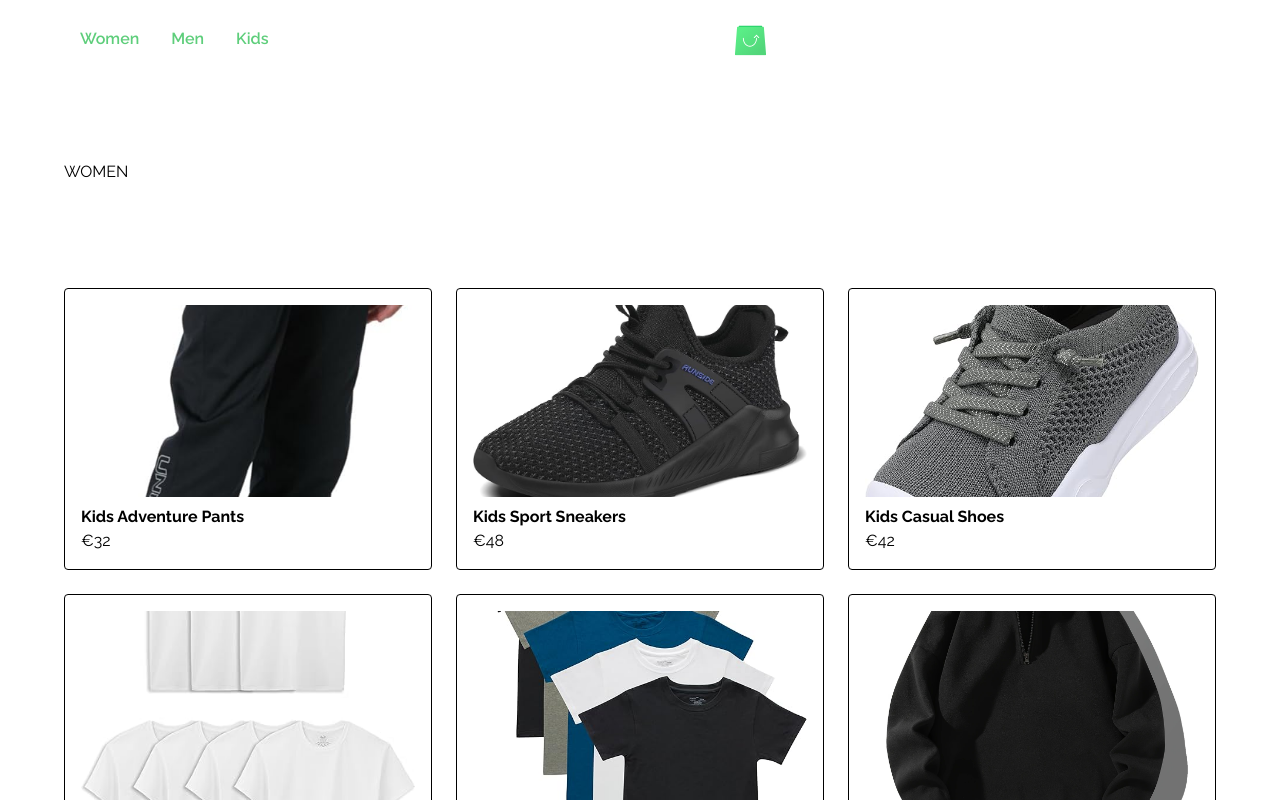
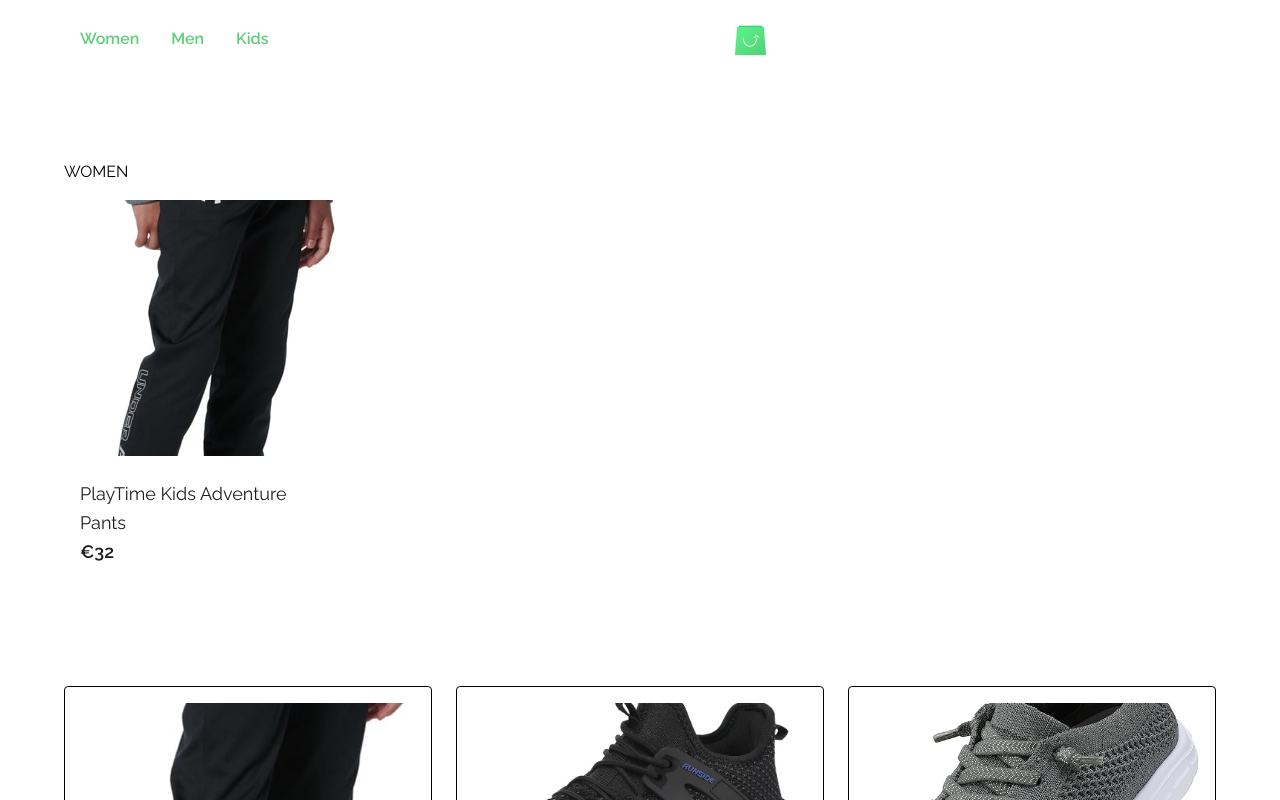
Before and after one commit to HolyCrusaD3R/e-commerce-website, a React (Vite) app: page / in a window 1280 px wide. Shown: the top 800 px of the page. Built offline with nearby package versions, Linux system fonts and the light colour scheme.

Commit message:
add custom color to index.css, write styles for listings which will appear in HomePage.jsx and test it

```diff
--- /dev/null
+++ b/src/components/Listing/Listing.jsx
@@ -0,0 +1,27 @@
+import { Link } from "react-router-dom";
+
+const Listing = ({ listing }) => {
+  return (
+    <Link
+      to={`/listing/${listing.id}`}
+      className="flex flex-col justify-between gap-6 p-4 w-1/4"
+    >
+      <img
+        src={listing.images[0]}
+        alt={listing.title}
+        className="w-full aspect-square object-cover object-center"
+      />
+      <div className="flex flex-col justify-center">
+        <p className="text-[18px]/[1.6] text-c-black">
+          {listing.company} {listing.title}
+        </p>
+        <p className="text-[18px]/[1.6] text-c-black font-semibold">
+          €{listing.prices.eur}
+        </p>{" "}
+        {/* TODO currency */}
+      </div>
+    </Link>
+  );
+};
+
+export default Listing;
--- a/src/index.css
+++ b/src/index.css
@@ -3,5 +3,6 @@
 
 @theme {
   --color-c-primary: #5ece7b;
+  --color-c-black: #1d1f22;
   --font-raleway: "Raleway", sans-sarif;
 }
--- a/src/pages/HomePage.jsx
+++ b/src/pages/HomePage.jsx
@@ -1,3 +1,4 @@
+import Listing from "../components/Listing/Listing";
 import { useListings } from "../context/ListingsContext";
 
 export default function HomePage({ category = "women" }) {
@@ -6,6 +7,9 @@ export default function HomePage({ category = "women" }) {
   return (
     <div className="mt-20 pt-20 w-9/10 mx-auto">
       <h1 className="uppercase">{category}</h1>
+      <div>
+        <Listing listing={listings[0]} />
+      </div>
       <div className="grid grid-cols-2 md:grid-cols-3 gap-6 mt-26">
         {listings.map((item) => (
           <div key={item.id} className="p-4 border rounded">
```
